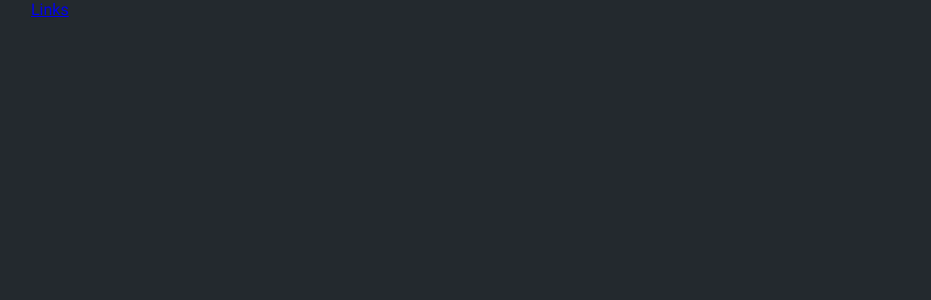
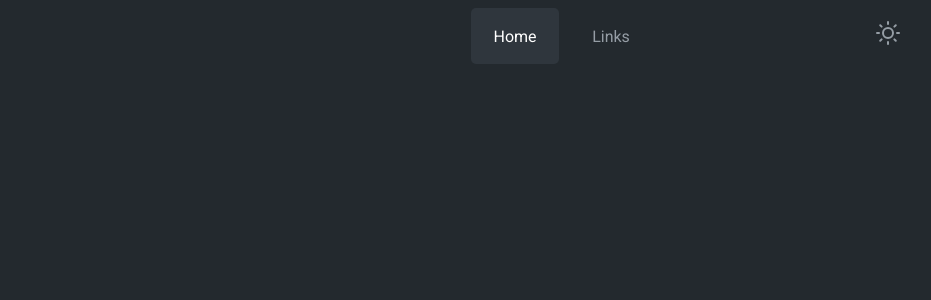
Before and after one commit to CarlosDanielDev/carlosdaniel.dev, a React (Vite) app: page / in a window 1280 px wide. Shown: the top 300 px of the page, without its empty margins (169-1100 px from the left). Built offline with nearby package versions, Linux system fonts and the light colour scheme.

Commit message:
chore: add Header to Hom

```diff
--- a/src/pages/Home/index.tsx
+++ b/src/pages/Home/index.tsx
@@ -1,6 +1,5 @@
 import React from 'react';
-import { CenteredContainer } from 'components';
-import { Link } from 'react-router-dom';
+import { CenteredContainer, Header } from 'components';
 import * as S from './styles';
 
 interface HomeProps {}
@@ -9,7 +8,7 @@ export const Home: React.FC<HomeProps> = () => {
 	return (
 		<CenteredContainer>
 			<S.Wrapper>
-				<Link to="/links">Links</Link>
+				<Header />
 			</S.Wrapper>
 		</CenteredContainer>
 	);
```
